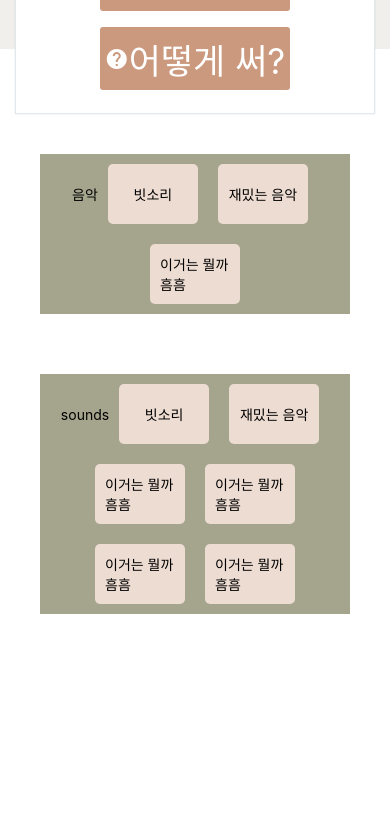
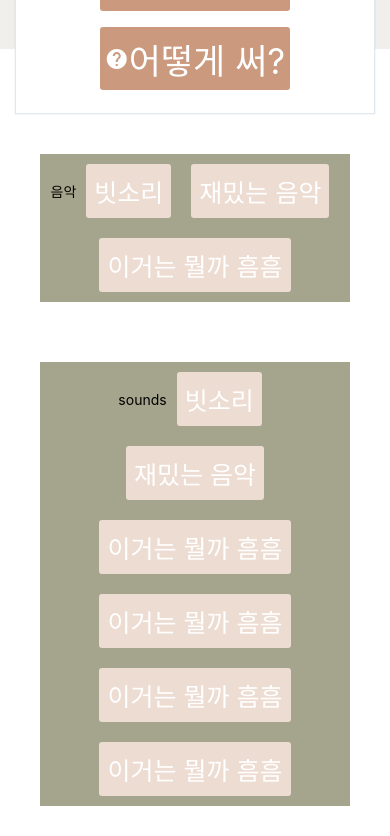
Before and after one commit to judgejudes/forHalmunni, a React Native app: screen / in a window 390 px wide. Shown: the part 795-1631 px from the top of the page. Before the commit the page ends 1439 px from the top, so only its background shows below. Built offline with nearby package versions, Linux system fonts and the light colour scheme.

Commit message:
consistent button ui

```diff
--- a/App.js
+++ b/App.js
@@ -11,11 +11,10 @@ const IntroMsg = ({ title, msgs }) => (
   <Card style={{
     backgroundColor: "#b7b7a4",
     margin: 300
-    }}>
+  }}>
     <Card.Title style={styles.msgtext}>{title}</Card.Title>
     <Card.Divider />
-    <Card.Image style={styles.introPic}source={{ uri: require('./img/flowers.jpg') }} />
-    {/* populate 3 buttons */}
+    <Card.Image style={styles.introPic} source={{ uri: require('./img/flowers.jpg') }} />
     <View style={styles.introMsgsList}>
       {msgs.map(msg => <IntroMsgButton info={msg} />)}
     </View>
@@ -37,11 +36,9 @@ const IntroMsgButtonTextList = {
 
 const IntroMsgButton = ({ info }) => (
   <Button
-  size = "small"
     icon={<Icon name='help' color='#ffffff' />}
     buttonStyle={{
       padding: 5,
-      // width: 120,
       // light brown color
       backgroundColor: "#cb997e",
       padding: 5,
@@ -51,7 +48,7 @@ const IntroMsgButton = ({ info }) => (
     titleStyle={{
       fontSize: 35
     }}
-    />
+  />
 );
 
 const MsgToHalmunni = {
@@ -74,8 +71,8 @@ const LinksList = ({ links, title }) => (
   <ScrollView>
     {/* music, sounds, etc. */}
     <View style={styles.linksList}>
-    <Text style={styles.msgText2}>{title}</Text>
-    {/* i want flex to start from JUST the links, not the title */}
+      <Text style={styles.msgText2}>{title}</Text>
+      {/* i want flex to start from JUST the links, not the title */}
       {links.map(link => <Link key={link.url} link={link} />)}
     </View>
   </ScrollView>
@@ -86,14 +83,18 @@ const getLinkTitle = link => (
 );
 
 const Link = ({ link }) => (
-// to do: just use Button from React Native Elements
-  <TouchableOpacity
-    style={styles.linkButton}
-    onPress={() => Linking.openURL(link.url)}>
-    <Text style={styles.linkText}>
-      {`${getLinkTitle(link)}`}
-    </Text>
-  </TouchableOpacity>
+  // to do: just use Button from React Native Elements
+  <Button
+    buttonStyle={{
+      backgroundColor: '#eddcd2',
+      margin: 10
+    }}
+    onPress={() => Linking.openURL(link.url)}
+    title={`${getLinkTitle(link)}`}
+    titleStyle={{
+      fontSize: 25
+    }}
+  />
 );
 
 
```
